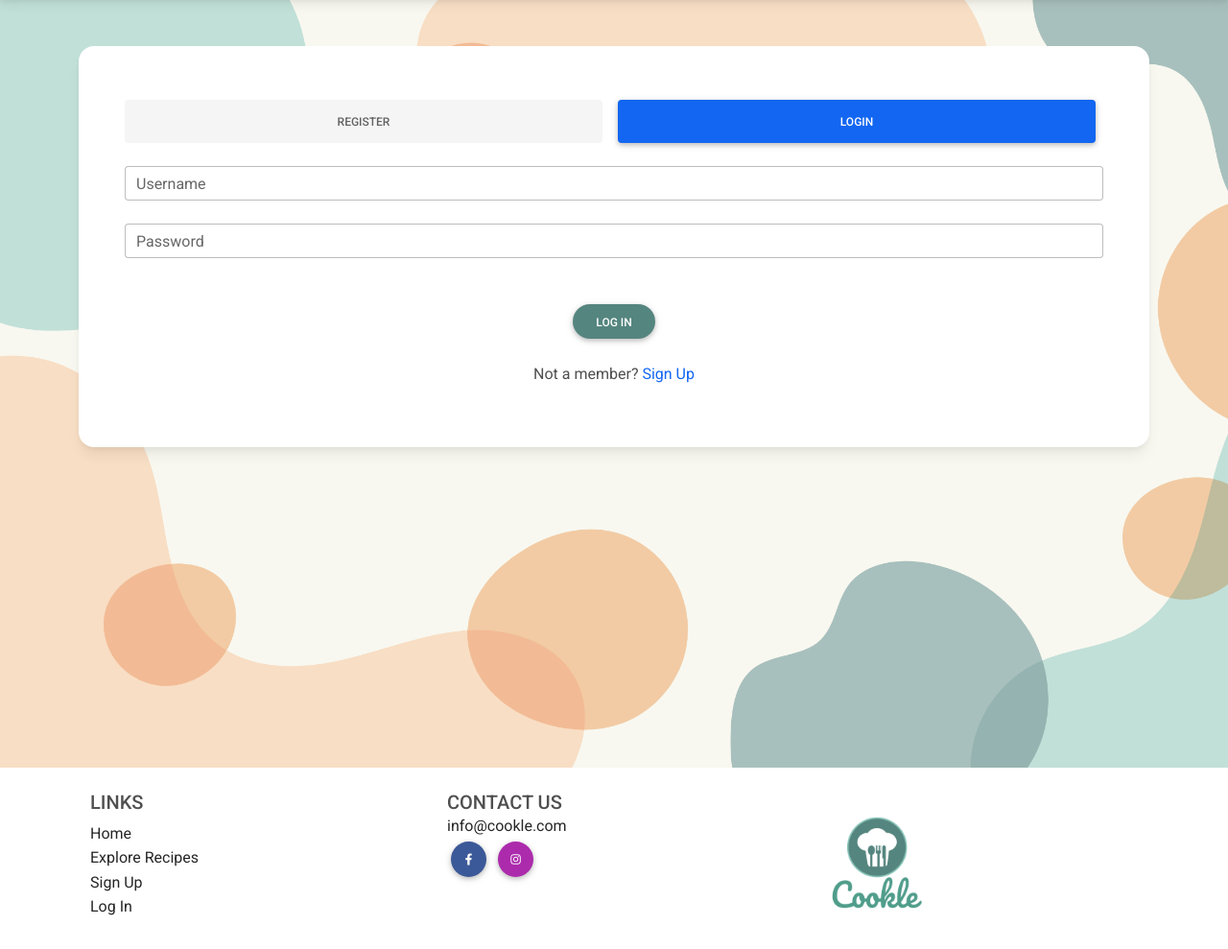
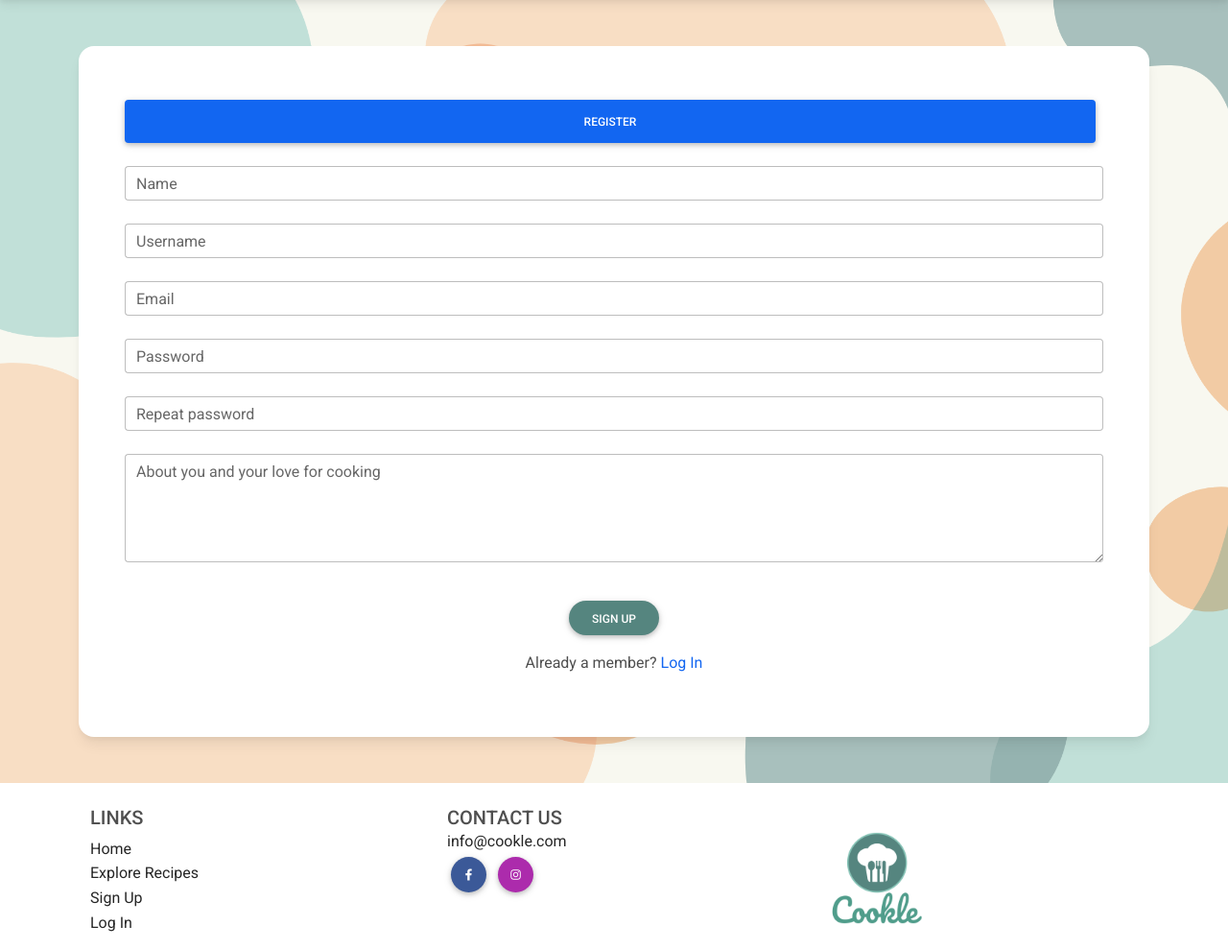
Before and after one commit to dissyulina/cookle-cookbook, a Flask app: page /register in a window 1280 px wide. Shown: the part 127-1116 px from the top of the page at 96% size. Run offline with Flask 2, Linux system fonts and the light colour scheme; some libraries are stand-ins or nearby versions.

Commit message:
Add register functionality

```diff
--- a/app.py
+++ b/app.py
@@ -27,6 +27,29 @@ def get_recipes():
 
 @app.route("/register", methods=["GET", "POST"])
 def register():
+    if request.method == "POST":
+        # check if username already exists in db
+        existing_user = mongo.db.users.find_one(
+            {"username": request.form.get("username").lower()})
+
+        if existing_user:
+            flash("Username already exists", "warning")
+            return redirect(url_for("register"))
+
+        register = {
+            "username": request.form.get("username").lower(),
+            "password": generate_password_hash(request.form.get("password")),
+            "name": request.form.get("name").lower(),
+            "email": request.form.get("email"),
+            "about": request.form.get("about")
+        }
+        mongo.db.users.insert_one(register)
+
+        # put the new user into 'session' cookie
+        session["user"] = request.form.get("username").lower()
+        flash("Registration Successful!", "success")
+        return redirect(url_for("register"))
+
     return render_template("register.html")
 
 
--- a/static/css/style.css
+++ b/static/css/style.css
@@ -73,3 +73,5 @@
     max-width: 800px;
 }
 */
+
+/* Register page */
--- a/templates/base.html
+++ b/templates/base.html
@@ -77,10 +77,10 @@
                             <a href="#!" class="text-dark">Home</a>
                         </li>
                         <li>
-                            <a href="#!" class="text-dark">Explore Recipes</a>
+                            <a href="{{ url_for('get_recipes') }}" class="text-dark">Explore Recipes</a>
                         </li>
                         <li>
-                            <a href="#!" class="text-dark">Sign Up</a>
+                            <a href="{{ url_for('register') }}" class="text-dark">Sign Up</a>
                         </li>
                         <li>
                             <a href="#!" class="text-dark">Log In</a>
--- a/templates/register.html
+++ b/templates/register.html
@@ -4,28 +4,43 @@
     <div class="w-100 background">
         <div class="overlay py-5">
             <div class="container">
+                    <!-- flash messages -->
+
+                    {% with messages = get_flashed_messages(with_categories=True) %}
+                        {% if messages %}
+                            {% for category, message in messages %}
+                                <div class="alert alert-{{category}} alert-dismissible fade show" role="alert">
+                                    <h4>{{ message }}</h4>
+                                </div>
+                            {% endfor %}
+                        {% endif %}
+                    {% endwith %}
+
+
                 <div class="card p-2 p-md-5 text-center card-login">
-                    <!-- Pills navs -->
+
                     <ul class="nav nav-pills nav-justified mb-3" id="ex1" role="tablist">
                         <li class="nav-item" role="presentation">
-                            <a class="nav-link" id="tab-register" data-mdb-toggle="pill" href="#pills-register"
-                                role="tab" aria-controls="pills-register" aria-selected="true">
+                            <a class="nav-link active" id="tab-register" data-mdb-toggle="pill" href="#pills-register"
+                                role="tab" aria-controls="pills-register" aria-selected="false">
                                 Register
                             </a>
                         </li>
+                        <!-- Pills navs
                         <li class="nav-item" role="presentation">
-                            <a class="nav-link active" id="tab-login" data-mdb-toggle="pill" href="#pills-login"
+                            <a class="nav-link" id="tab-login" data-mdb-toggle="pill" href="#pills-login"
                                 role="tab" aria-controls="pills-login" aria-selected="false">
                                 Login
                             </a>
                         </li>
+                        -->
                     </ul>
-                    <!-- Pills navs -->
+
 
                     <!-- Pills content -->
                     <div class="tab-content">
-                        <div class="tab-pane fade" id="pills-register" role="tabpanel" aria-labelledby="tab-register">
-                            <form>
+                        <div class="tab-pane fade show active" id="pills-register" role="tabpanel" aria-labelledby="tab-register">
+                            <form method="POST" action="{{ url_for('register') }}">
                                 <!-- Name input -->
                                 <div class="form-outline mb-4">
                                     <input type="text" id="name" name="name" class="form-control" />
@@ -65,27 +80,31 @@
                             </form>
                         </div>
 
-                        <div class="tab-pane fade show active" id="pills-login" role="tabpanel"
+                        <!--
+
+                        <div class="tab-pane fade" id="pills-login" role="tabpanel"
                             aria-labelledby="tab-login">
                             <form>
-                                <!-- Username input -->
+                                 Username input
                                 <div class="form-outline mb-4">
                                     <input type="email" id="loginName" class="form-control"/>
                                     <label class="form-label" for="loginName">Username</label>
                                 </div>
-                                <!-- Password input -->
+                                 Password input
                                 <div class="form-outline mb-4">
                                     <input type="password" id="loginPassword" class="form-control"/>
                                     <label class="form-label" for="loginPassword">Password</label>
                                 </div>
-                                <!-- Submit button -->
+                                 Submit button
                                 <button type="submit" class="btn btn-primary my-4">Log In</button>
-                                <!-- Login buttons -->
+                                 Login buttons
                                 <div class="text-center">
                                     <p>Not a member? <a href="#!">Sign Up</a></p>
                                 </div>
                             </form>
                         </div>
+
+                        -->
                     </div>
                 </div>
             </div>
```
